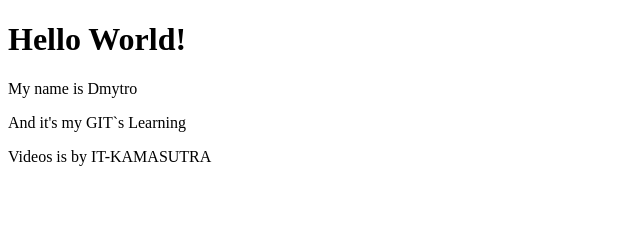
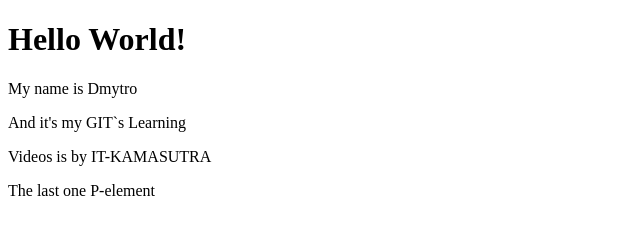
Before and after one commit to mxrcury/git-testing-repository, a plain HTML site: page index.html in a window 1280 px wide. Shown: the whole page, without its empty margins (0-640 px from the left). Drawn offline with Linux system fonts and the light colour scheme.

Commit message:
changed index.html

```diff
--- a/index.html
+++ b/index.html
@@ -11,5 +11,6 @@
     <p>My name is Dmytro</p>
     <p>And it's my GIT`s Learning</p>
     <p>Videos is by IT-KAMASUTRA</p>
+    <p>The last one P-element</p>
 </body>
 </html>
```
Also changed, not shown: index.js (added).
